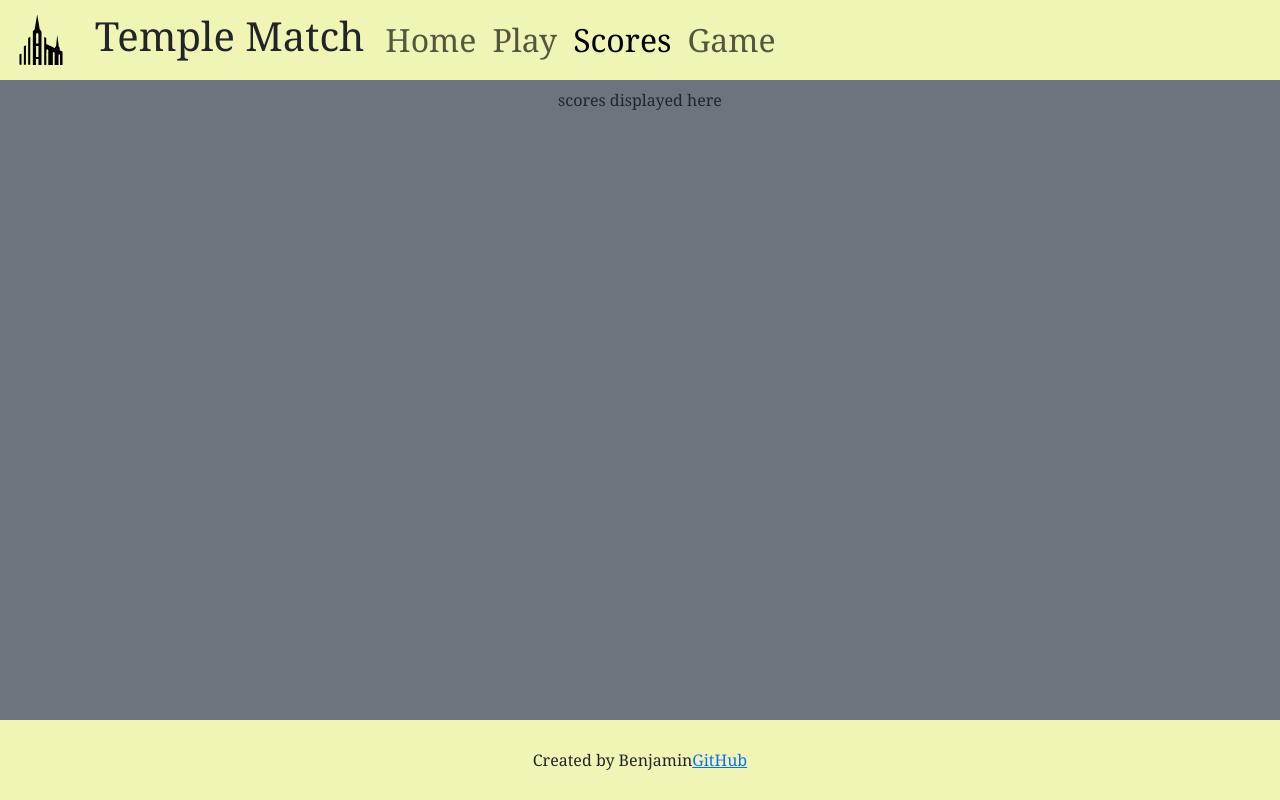
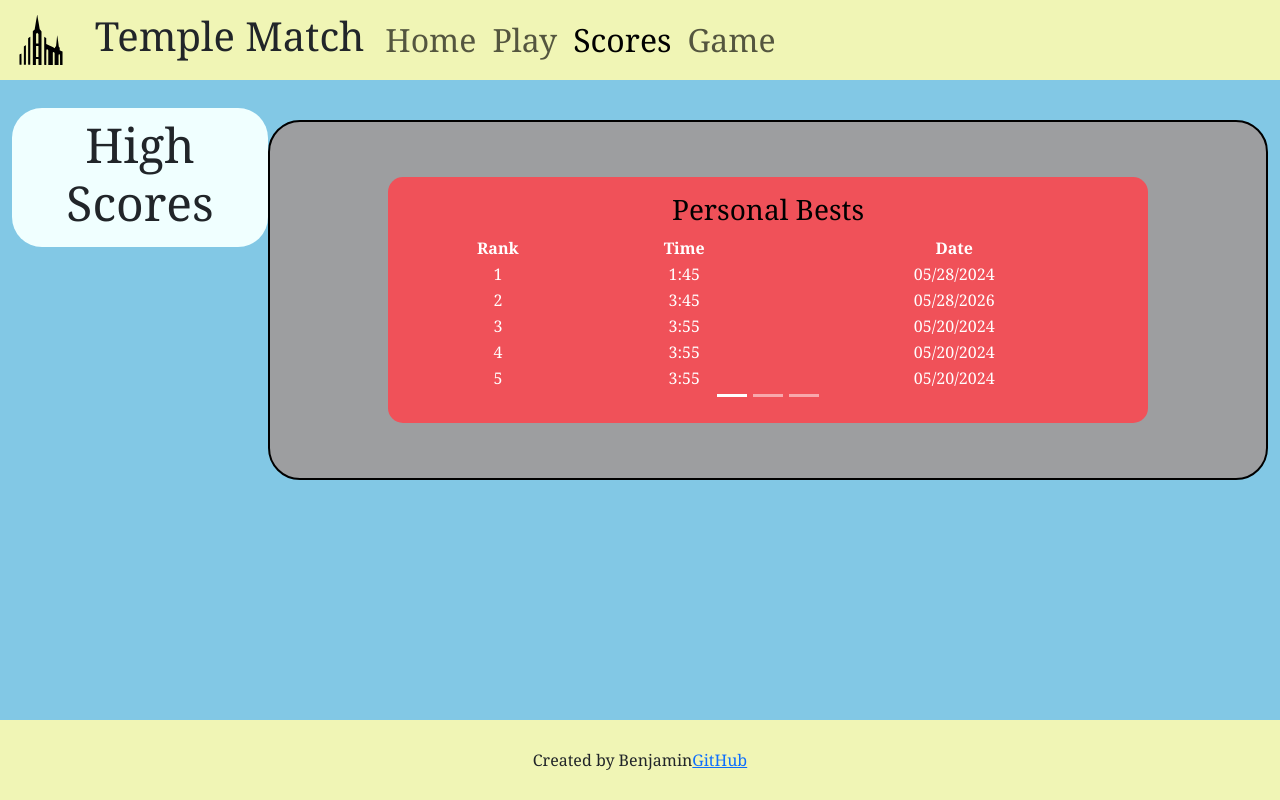
Before and after one commit to Baboonebyu/startupW2026, a React (Vite) app: page /scores in a window 1280 px wide. Built offline with nearby package versions, Linux system fonts and the light colour scheme.

Commit message:
set up scores.jsx

```diff
--- a/src/score/score.jsx
+++ b/src/score/score.jsx
@@ -1,9 +1,147 @@
 import React from 'react';
-
+import './scores.css';
+import 'bootstrap/dist/js/bootstrap.bundle.min.js';
 export function Scores() {
   return (
-    <main className="container-fluid bg-secondary text-center">
-      <div>scores displayed here</div>
+    <main className="container-fluid  text-center">
+      <div class ="titleBox">
+    <h2>High Scores</h2>
+    </div>
+
+
+
+    <div className="statsBox">
+        <div className ="center">
+
+
+    <div id="carouselExampleIndicators" className="carousel slide carousel-fade" data-bs-ride="carousel">
+  <div className="carousel-indicators">
+    <button type="button" data-bs-target="#carouselExampleIndicators" data-bs-slide-to="0" className="active" aria-current="true" aria-label="Slide 1"></button>
+    <button type="button" data-bs-target="#carouselExampleIndicators" data-bs-slide-to="1" aria-label="Slide 2"></button>
+    <button type="button" data-bs-target="#carouselExampleIndicators" data-bs-slide-to="2" aria-label="Slide 3"></button>
+  </div>
+  <div className="carousel-inner">
+    <div className="carousel-item active">
+            <h3>Personal Bests</h3>
+    <table className="table table-dark table-striped">
+
+
+        <tr>
+            <th>Rank</th>
+            <th>Time</th>
+            <th>Date</th>
+        </tr>
+        <tr>
+            <td>1</td>
+            <td>1:45</td>
+            <td>05/28/2024</td>
+        </tr>
+        <tr>
+            <td>2</td>
+            <td>3:45</td>
+            <td>05/28/2026</td>
+        </tr>
+        <tr>
+            <td>3</td>
+            <td>3:55</td>
+            <td>05/20/2024</td>
+        </tr>
+         <tr>
+            <td>4</td>
+            <td>3:55</td>
+            <td>05/20/2024</td>
+        </tr>
+         <tr>
+            <td>5</td>
+            <td>3:55</td>
+            <td>05/20/2024</td>
+        </tr>
+    </table>
+    </div>
+    <div class="carousel-item">
+
+           <h3>Temple Stats</h3>
+    <table  class="table table-dark table-striped">
+
+        <tr>
+            <th>Best Temples</th>
+            <th>Worst Temples</th>
+        </tr>
+        <tr>
+            <td>Salt Lake - 100%</td>
+            <td>Provo  - 13%</td>
+        </tr>
+         <tr>
+            <td>Manti - 90%</td>
+            <td>City center  - 12%</td>
+        </tr>
+        <tr>
+            <td>Manti - 90%</td>
+            <td>City center  - 12%</td>
+        </tr>
+        <tr>
+            <td>Manti - 90%</td>
+            <td>City center  - 12%</td>
+        </tr>
+        <tr>
+            <td>Manti - 90%</td>
+            <td>City center  - 12%</td>
+        </tr>
+    </table>
+
+
+    </div>
+    <div class="carousel-item">
+             <h3>Global Bests</h3>
+<table  class="table table-dark table-striped">
+
+        <tr>
+            <th>Rank</th>
+            <th>Time</th>
+            <th>Name</th>
+            <th>Date</th>
+        </tr>
+        <tr>
+            <td>1</td>
+            <td>1:23</td>
+            <td>Noah</td>
+            <td>06/01/2024</td>
+        </tr>
+        <tr>
+            <td>2</td>
+            <td>1:45</td>
+            <td>Emma</td>
+            <td>05/28/2024</td>
+        </tr>
+        <tr>
+            <td>3</td>
+            <td>2:10</td>
+            <td>Bro. Brigham</td>
+            <td>05/20/2024</td>
+        </tr>
+        <tr>
+            <td>3</td>
+            <td>2:30</td>
+            <td>Bro. Brigham</td>
+            <td>02/20/2024</td>
+        </tr>
+        <tr>
+            <td>3</td>
+            <td>2:40</td>
+            <td>Enos</td>
+            <td>02/01/2024</td>
+        </tr>
+    </table>
+    </div>
+  </div>
+
+</div>
+
+</div>
+
+</div>
+
+
     </main>
   );
 }
```
